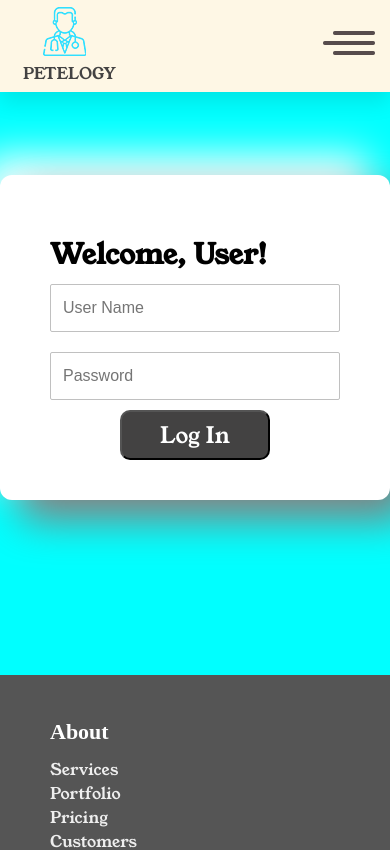
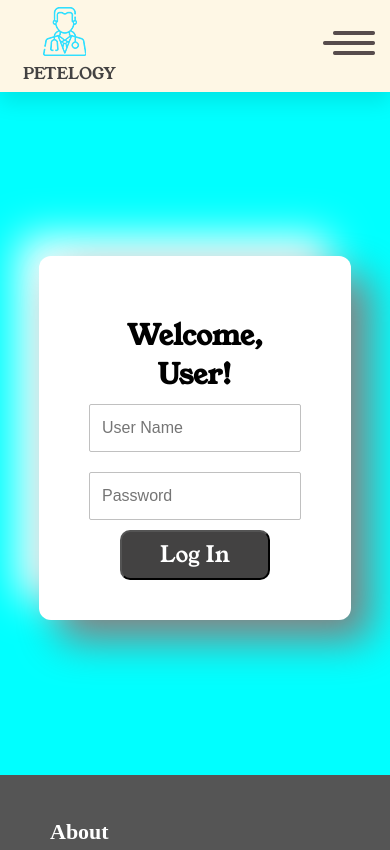
Before and after one commit to Aksh-007/verterniary-store, a React (Vite) app: page /login in a window 390 px wide. Shown: the top 850 px of the page. Built offline with nearby package versions, Linux system fonts and the light colour scheme.

Commit message:
Fix - Login responsive

```diff
--- a/src/styles/Login.css
+++ b/src/styles/Login.css
@@ -1,4 +1,4 @@
-.login-section{
+.login-section {
   /* background: #c0c0c0; */
   font-family: Raleway, sans-serif;
   color: #666;
@@ -119,3 +119,17 @@
 .login a:hover {
   text-decoration: underline;
 }
+
+@media (max-width: 768px) {
+  .login-section {
+    width: 100%;
+    display: flex;
+    justify-content: center;
+    align-items: center;
+  }
+  .main-section {
+    width: 80%;
+
+    margin-top: 100px;
+  }
+}
```
Also changed, not shown: src/components/Navbar.jsx (+0 -66 lines).
